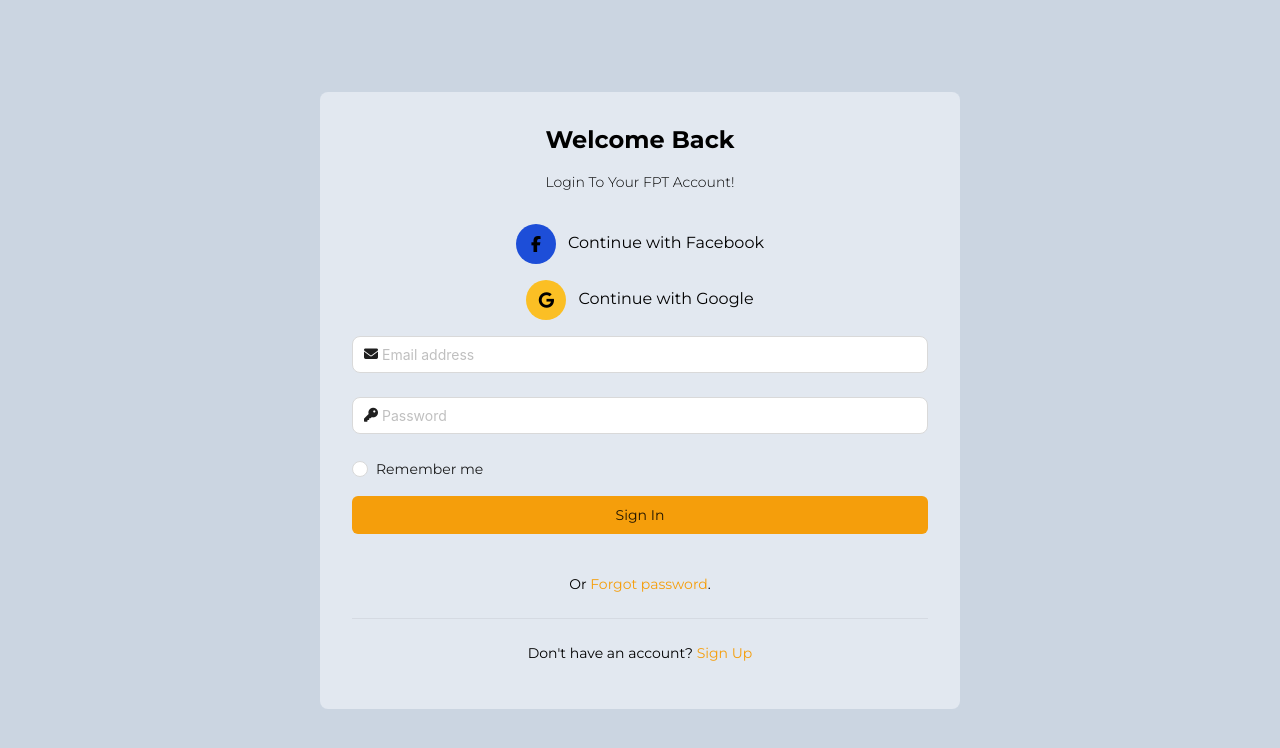
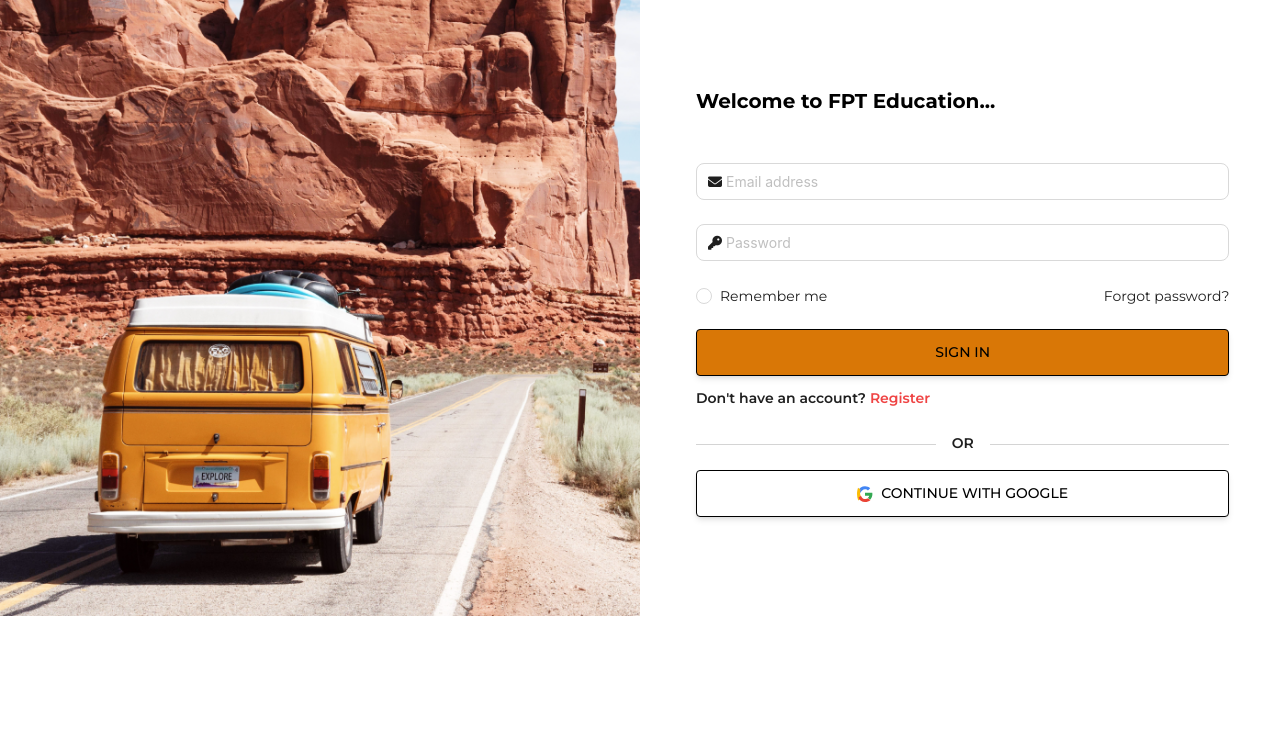
Before and after one commit to davidnguyen27/fpt_learning, a React (Vite) app: page /sign-in in a window 1280 px wide. Shown: the top 748 px of the page. Built offline with nearby package versions, Linux system fonts and the light colour scheme.

Commit message:
CSS Sign In Page

```diff
--- a/src/components/Form/FormSignIn.tsx
+++ b/src/components/Form/FormSignIn.tsx
@@ -3,9 +3,8 @@
 import { useNavigate } from "react-router-dom";
 import { AuthContext } from "../../app/context/AuthContext";
 
-const FormSignIn = () => {
+const FormSignIn: React.FC = () => {
   const navigate = useNavigate();
-
   const authContext = useContext(AuthContext);
 
   if (!authContext) {
@@ -23,14 +22,14 @@
         sessionStorage.setItem("userRole", user.role);
         switch (user.role) {
           case "admin":
-            navigate("/admin-dashboard");
+            navigate("/admin-page");
             break;
 
           case "instructor":
-            navigate("/instructor-dashboard");
+            navigate("/instructor-page");
             break;
 
-          case "student":
+          case "user":
             navigate("/");
             break;
 
@@ -39,7 +38,7 @@
             break;
         }
       } else {
-        return alert("Email or password is wrong!");
+        console.log("Login failed");
       }
     } catch (error) {
       console.error("Unknown error: ", error);
@@ -47,6 +46,8 @@
   };
 
   return (
+    <div className="relative">
+      <h2 className="text-xl font-bold text-black mb-12">Welcome to FPT Education...</h2>
       <Form onFinish={handleLogin}>
         <Form.Item
           name="email"
@@ -74,17 +75,75 @@
             prefix={<i className="fa-solid fa-key"></i>}
           />
         </Form.Item>
+        <div className="flex items-center justify-between">
           <Radio>Remember me</Radio>
+          <a
+            href="#!"
+            className="text-primary hover:text-primary-600 focus:text-primary-600 active:text-primary-700 transition duration-150 ease-in-out"
+          >
+            Forgot password?
+          </a>
+        </div>
         <br />
         <Form.Item>
           <button
             type="submit"
-          className="my-4 w-full rounded-md bg-amber-500 px-4 py-2 hover:bg-stone-900 hover:text-white"
+            className="mb-3 flex w-full items-center justify-center rounded border border-black bg-[#d97706] px-7 py-3 text-center text-sm font-medium uppercase leading-normal text-black hover:text-white shadow-md transition duration-150 hover:bg-[#333]"
           >
             Sign In
           </button>
+          <p className="mb-0 text-sm font-semibold">
+            Don't have an account?{" "}
+            <a
+              href="sign-up"
+              className="text-red-500"
+            >
+              Register
+            </a>
+          </p>
         </Form.Item>
+        <div className="my-4 flex items-center before:mt-0.5 before:flex-1 before:border-t before:border-neutral-300 after:mt-0.5 after:flex-1 after:border-t after:border-neutral-300">
+          <p className="mx-4 mb-0 text-center font-semibold dark:text-neutral-200">
+            OR
+          </p>
+        </div>
+
+        {/* <!-- Social login buttons --> */}
+        <div className="w-full">
+          <a
+            className="mb-3 flex w-full items-center justify-center rounded border border-black bg-[#FFFFFF] px-7 py-3 text-center text-sm font-medium uppercase leading-normal text-black hover:text-black shadow-md transition duration-150"
+            href="#!"
+            role="button"
+          >
+            {/* <!-- Google --> */}
+            <svg
+              xmlns="http://www.w3.org/2000/svg"
+              className="mr-2 h-4 w-4"
+              viewBox="0 0 48 48"
+            >
+              <path
+                fill="#4285F4"
+                d="M24 9.5c3.8 0 6.8 1.5 8.9 3.9l6.6-6.6C35.3 3.1 30 1 24 1 14.6 1 6.6 6.7 3.1 14.4l7.6 5.9C12.5 15 17.7 9.5 24 9.5z"
+              />
+              <path
+                fill="#34A853"
+                d="M46.2 24.5c0-1.6-.1-3.1-.4-4.5H24v9h12.7c-.5 2.7-2 5.1-4.3 6.6l7 5.5C43.4 36.6 46.2 31 46.2 24.5z"
+              />
+              <path
+                fill="#FBBC05"
+                d="M10.7 28.7c-1-2.7-1.5-5.6-1.5-8.7s.5-6 1.5-8.7l-7.6-5.9C1.3 10.6 0 17.1 0 24s1.3 13.4 3.6 19.6l7.1-5.5z"
+              />
+              <path
+                fill="#EA4335"
+                d="M24 48c6.5 0 12-2.1 16.1-5.6l-7-5.5c-2.2 1.5-4.9 2.4-7.9 2.4-6.3 0-11.5-4.3-13.4-10.2l-7.1 5.5C6.6 43.3 14.8 48 24 48z"
+              />
+              <path fill="none" d="M0 0h48v48H0z" />
+            </svg>
+            Continue with Google
+          </a>
+        </div>
       </Form>
+    </div>
   );
 };
 
--- a/src/pages/User/SignInPage.tsx
+++ b/src/pages/User/SignInPage.tsx
@@ -1,48 +1,27 @@
-import { Divider } from "antd";
+
 import { FormSignIn } from "../../components";
 
-const SignInPage = () => {
+const SignInPage: React.FC= () => {
   return (
-    <div className="flex h-screen items-center justify-center bg-slate-300">
-      <div className="w-1/2 rounded-lg bg-slate-200 p-8">
-        <h2 className="mb-4 text-center text-2xl font-bold">Welcome Back</h2>
-        <p className="mb-8 text-center text-sm font-light">
-          Login To Your FPT Account!
-        </p>
-        <div className="my-4 flex cursor-pointer items-center justify-center">
-          <div className="flex h-10 w-10 items-center rounded-full bg-blue-700">
-            <i className="fa-brands fa-facebook-f m-auto"></i>
+    <section className="h-screen">
+      <div className="container h-full">
+        <div className="gap-8 flex flex-wrap items-center">
+          {/* <!-- Left column container with background--> */}
+          <div className="mb-12 md:mb-0 md:w-6/12 lg:w-6/12">
+            <img
+              src="/public/image/image4.png"
+              className="w-full"
+              alt="Phone image"
+            />
           </div>
-          <span className="ml-3 hover:text-amber-500">
-            Continue with Facebook
-          </span>
+
+          {/* <!-- Right column container with form --> */}
+          <div className="md:w-8/12 lg:ml-6 lg:w-5/12">
+            <FormSignIn />
+          </div>
         </div>
-        <div className="my-4 flex cursor-pointer items-center justify-center">
-          <div className="flex h-10 w-10 items-center rounded-full bg-amber-400">
-            <i className="fa-brands fa-google m-auto"></i>
-          </div>
-          <span className="ml-3 hover:text-amber-500">
-            Continue with Google
-          </span>
-        </div>
-        <FormSignIn />
-        <p className="text-center text-sm">
-          Or{" "}
-          <a href="#" className="text-amber-500 hover:underline">
-            Forgot password
-          </a>
-          .
-        </p>
-        <Divider />
-        <p className="text-center text-sm">
-          Don't have an account?{" "}
-          <a className="text-amber-500 hover:underline" href="/sign-up">
-            Sign Up
-          </a>
-        </p>
       </div>
-    </div>
+    </section>
   );
 };
-
 export default SignInPage;
```
Also changed, not shown: public/image/Image4.png (added), 1 other file (tests, documents, lock files or other folders). Lines whose indentation alone changed are shown as unchanged.
